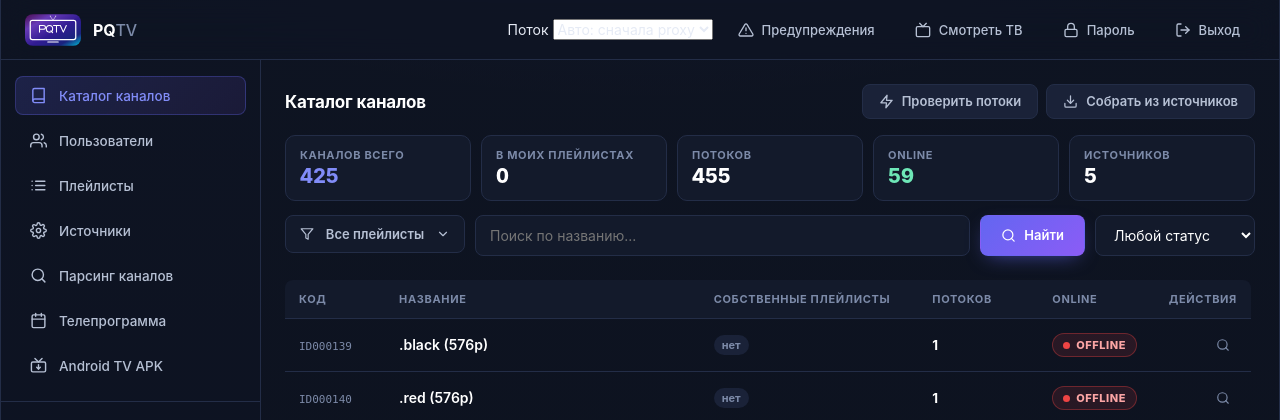
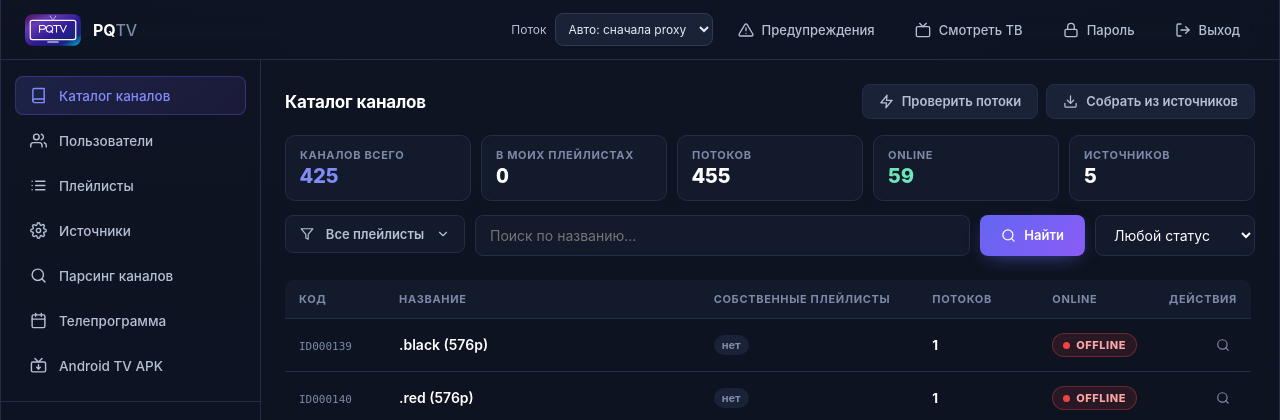
Before and after one commit to alexpikman/PQTV, a Node server app: page /editor in a window 1280 px wide. Shown: the top 420 px of the page. Run offline with Node 20, Linux system fonts and the light colour scheme; the visitor is signed in with stand-in values (Sample User, id 1); data that the repository does not hold is empty; some libraries are stand-ins or nearby versions.

Commit message:
Style stream delivery mode control

```diff
--- a/assets/css/style.css
+++ b/assets/css/style.css
@@ -119,6 +119,23 @@ a:hover { text-decoration: underline; }
   border-bottom: 1px solid var(--border);
   display: flex; align-items: center; justify-content: space-between;
   padding: 0 24px; flex-shrink: 0;
+}
+
+.streaming-mode-control {
+  display: inline-flex;
+  align-items: center;
+  gap: 8px;
+  color: var(--text-dim);
+  font-size: 12px;
+  white-space: nowrap;
+}
+.streaming-mode-control select {
+  max-width: 190px;
+  padding: 7px 9px;
+  color: var(--text);
+  background: var(--surface-2);
+  border: 1px solid var(--border-hi);
+  border-radius: var(--radius-sm);
 }
 .brand { display: flex; align-items: center; gap: 12px; }
 .brand-mark {
```
